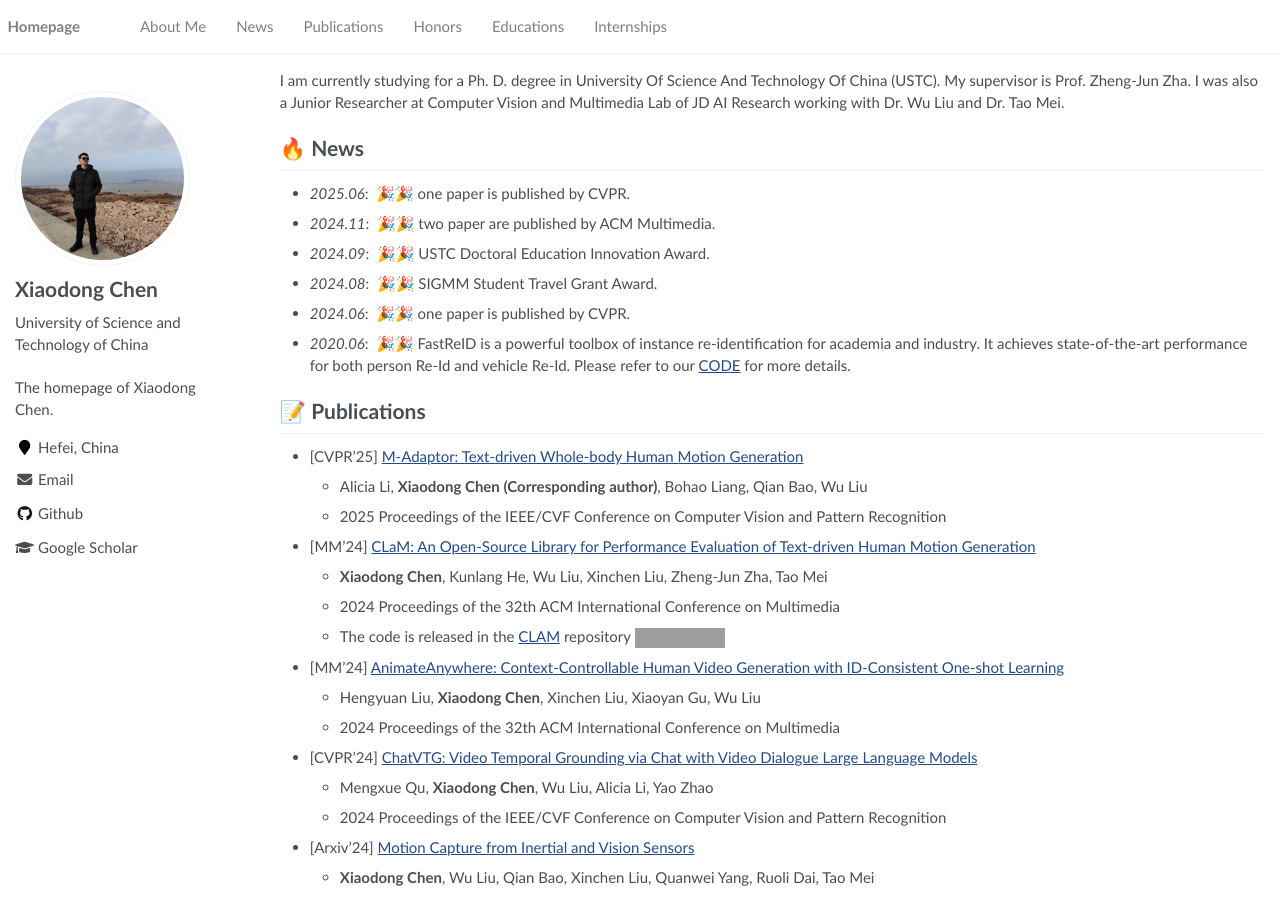
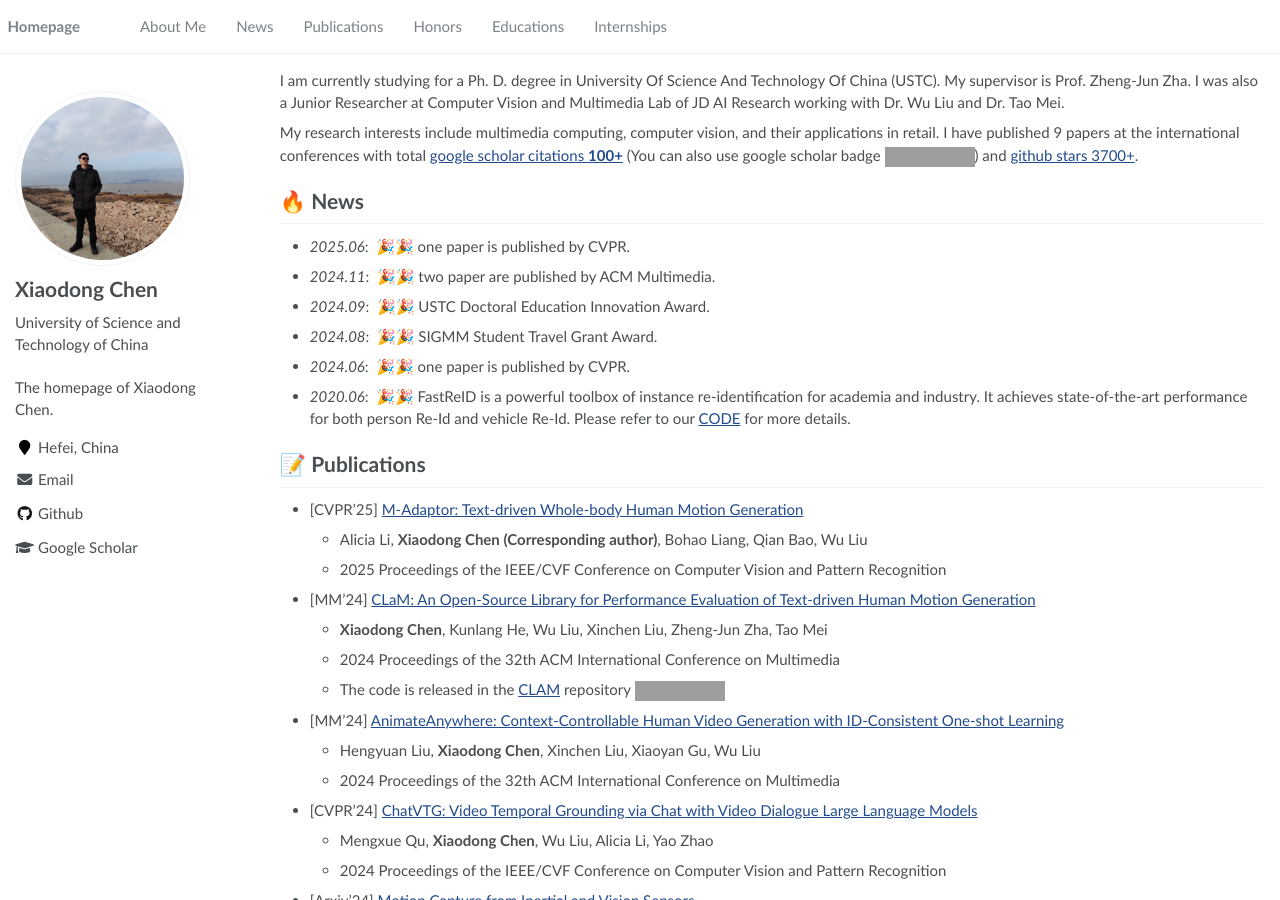
Before and after one commit to SheldongChen/SheldongChen.github.io, a Jekyll site: the page built from _pages/about.md, in a window 1280 px wide and 900 px high. Built offline with Jekyll 4.4.1, drawn with Linux system fonts in a browser that asks for light colours; grey boxes are pictures that could not be loaded.

Commit message:
updated
updated

```diff
--- a/_pages/about.md
+++ b/_pages/about.md
@@ -19,7 +19,7 @@
 I am currently studying for a Ph. D. degree in University Of Science And Technology Of China (USTC). My supervisor is Prof. Zheng-Jun Zha.
 I was also a Junior Researcher at Computer Vision and Multimedia Lab of JD AI Research working with Dr. Wu Liu and Dr. Tao Mei.
 
-<!-- My research interests include multimedia computing, computer vision, and their applications in retail. I have published 9 papers at the international conferences with total <a href='https://scholar.google.com/citations?user=FZJ-fFYAAAAJ'>google scholar citations <strong><span id='total_cit'>100+</span></strong></a> (You can also use google scholar badge <a href='https://scholar.google.com/citations?user=FZJ-fFYAAAAJ'><img src="https://img.shields.io/endpoint?url={{ url | url_encode }}&logo=Google%20Scholar&labelColor=f6f6f6&color=9cf&style=flat&label=citations"></a>) and [github stars 3700+](https://github.com/SheldongChen). -->
+My research interests include multimedia computing, computer vision, and their applications in retail. I have published 9 papers at the international conferences with total <a href='https://scholar.google.com/citations?user=FZJ-fFYAAAAJ'>google scholar citations <strong><span id='total_cit'>100+</span></strong></a> (You can also use google scholar badge <a href='https://scholar.google.com/citations?user=FZJ-fFYAAAAJ'><img src="https://img.shields.io/endpoint?url={{ url | url_encode }}&logo=Google%20Scholar&labelColor=f6f6f6&color=9cf&style=flat&label=citations"></a>) and [github stars 3700+](https://github.com/SheldongChen).
 
 
 # 🔥 News
```
